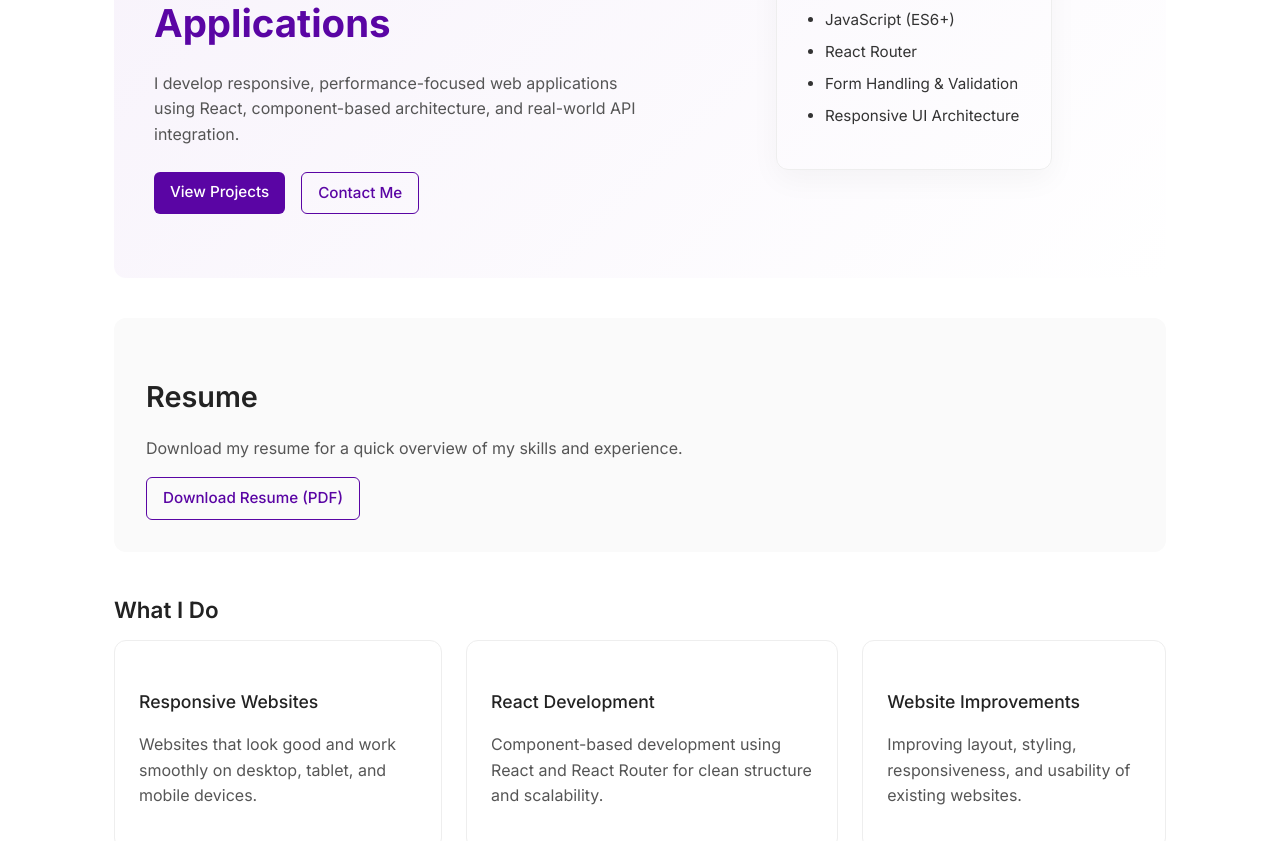
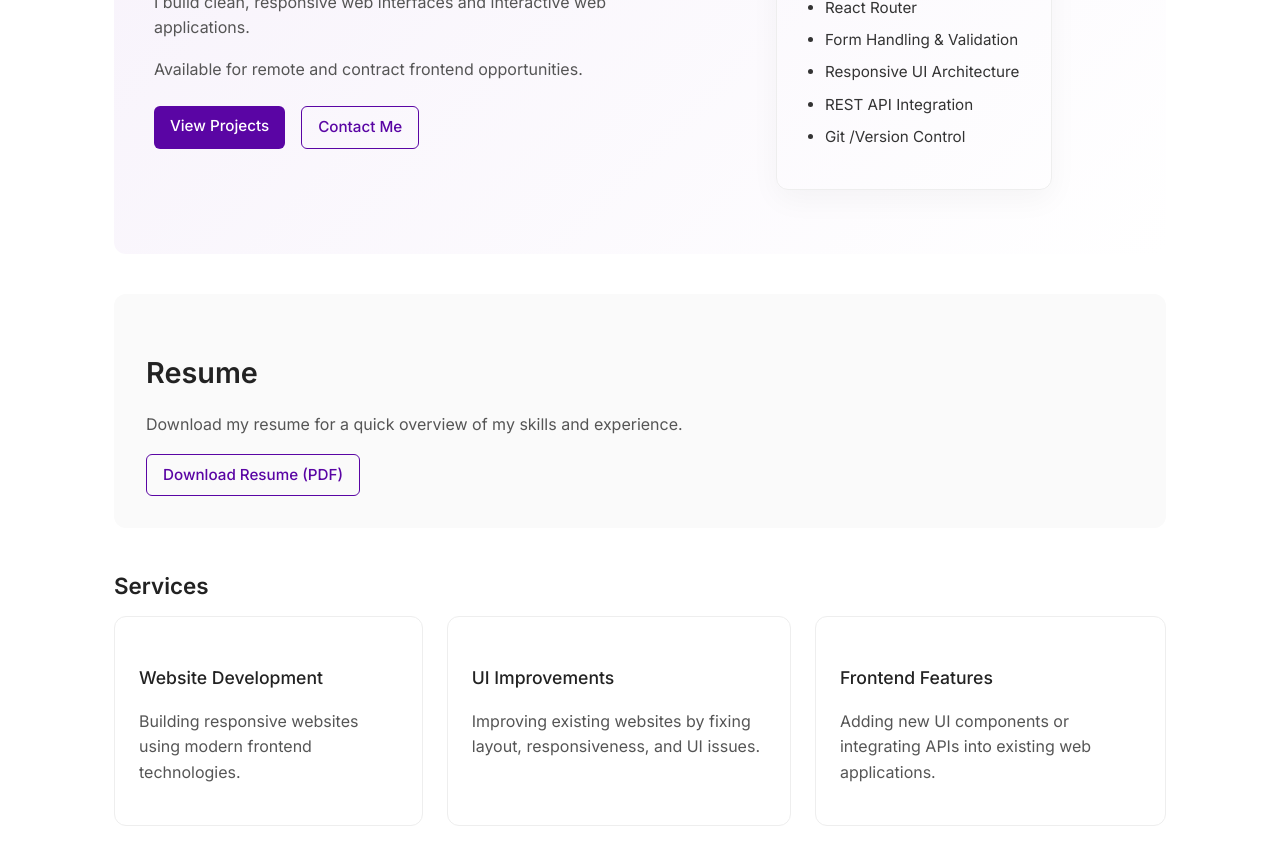
Before and after one commit to radhikaudacity/porfolio, a React (Vite) app: page / in a window 1280 px wide. Shown: the part 420-1261 px from the top of the page. Built offline with nearby package versions, Linux system fonts and the light colour scheme.

Commit message:
feat: update home page content

```diff
--- a/src/pages/Home.jsx
+++ b/src/pages/Home.jsx
@@ -6,15 +6,13 @@ const Home = () => {
     <main className='home'>
       <section className='hero'>
         <div className='hero-content'>
-          <h1>
-            Frontend Developer Building <span>Scalable React Applications</span>
-          </h1>
+          <h1>Frontend Developer</h1>
 
           <p>
-            I develop responsive, performance-focused web applications using
-            React, component-based architecture, and real-world API integration.
+            I build clean, responsive web interfaces and interactive web
+            applications.
           </p>
-
+          <p>Available for remote and contract frontend opportunities.</p>
           <div className='hero-actions'>
             <Link to='/projects' className='btn primary'>
               View Projects
@@ -34,6 +32,8 @@ const Home = () => {
               <li>React Router</li>
               <li>Form Handling & Validation</li>
               <li>Responsive UI Architecture</li>
+              <li>REST API Integration</li>
+              <li>Git /Version Control</li>
             </ul>
           </div>
         </div>
@@ -54,30 +54,29 @@ const Home = () => {
       </section>
 
       <section className='what-i-do'>
-        <h3>What I Do</h3>
+        <h3>Services</h3>
 
         <div className='features'>
           <div className='feature-card'>
-            <h4>Responsive Websites</h4>
+            <h4>Website Development</h4>
             <p>
-              Websites that look good and work smoothly on desktop, tablet, and
-              mobile devices.
+              Building responsive websites using modern frontend technologies.
             </p>
           </div>
 
           <div className='feature-card'>
-            <h4>React Development</h4>
+            <h4>UI Improvements</h4>
             <p>
-              Component-based development using React and React Router for clean
-              structure and scalability.
+              Improving existing websites by fixing layout, responsiveness, and
+              UI issues.
             </p>
           </div>
 
           <div className='feature-card'>
-            <h4>Website Improvements</h4>
+            <h4>Frontend Features</h4>
             <p>
-              Improving layout, styling, responsiveness, and usability of
-              existing websites.
+              Adding new UI components or integrating APIs into existing web
+              applications.
             </p>
           </div>
         </div>
```
